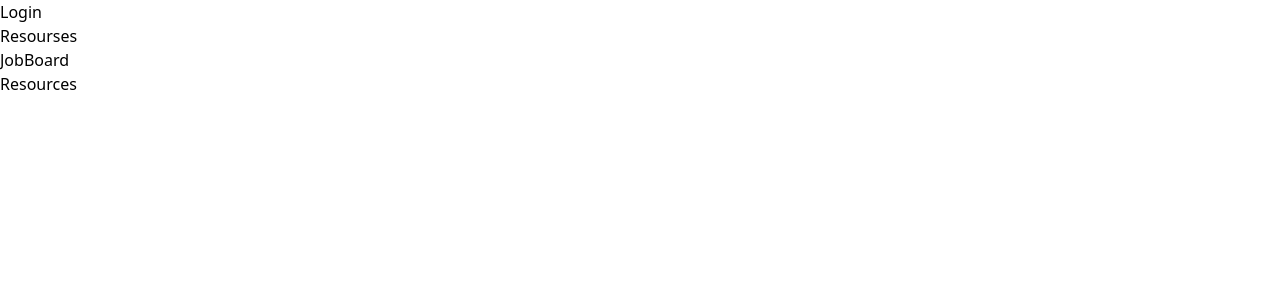
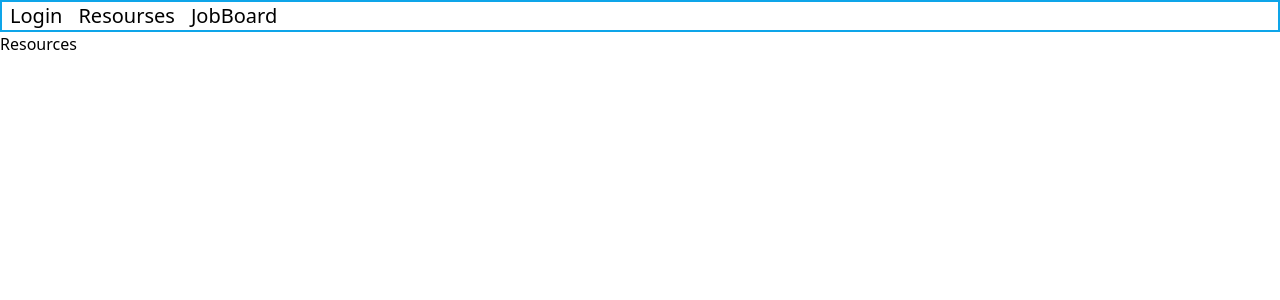
Before and after one commit to TeamTikiTaka/TikiTaka, a React app: page /resources in a window 1280 px wide. Shown: the top 300 px of the page. Built offline with nearby package versions, Linux system fonts and the light colour scheme.

Commit message:
initial Logain setup

```diff
--- a/client/App.tsx
+++ b/client/App.tsx
@@ -1,11 +1,19 @@
-import React from "react";
+import React, {useState} from "react";
 import MainContainer from "./Container/MainContainer";
 import NavBar from "./Container/NavBar";
+import { UserContext } from './Contexts/Contexts';
+
 const App = () => {
+
+  const [userId, setUserId] = useState(-1);
+  const [userLogin,setUserLogin] = useState(false)
+
   return (
     <>
+    <UserContext.Provider value = {{userId,setUserId,userLogin,setUserLogin}}>
     <NavBar/>
     <MainContainer/>
+    </UserContext.Provider>
     </>
   )
 }
--- a/client/Container/MainContainer.tsx
+++ b/client/Container/MainContainer.tsx
@@ -8,10 +8,11 @@ const MainContainer = () => {
   return (
     <>
     <Routes>
-      <Route path="/login" element={<Login />} />
+      {/* <Route path="/login" element={<Login />} /> */}
       <Route path="/jobboard" element={<JobBoard />} />
       <Route path="/resources" element={<Resources />} />
     </Routes>
+    <Login/>
     </>
   )
 }
--- a/client/Container/NavBar.tsx
+++ b/client/Container/NavBar.tsx
@@ -1,14 +1,20 @@
-import React  from "react";
+import React,{useContext}  from "react";
 import {useNavigate} from 'react-router-dom'
+import {UserContext} from '../Contexts/Contexts'
 
 function NavBar() {
 const navigate = useNavigate()
-
+const {userId,setUserId,setUserLogin,userLogin} = useContext(UserContext)
 function JobBoard(){
   navigate('/jobboard')
 }
 function Login(){
-  navigate('/login')
+  setUserLogin?.(true)
+  console.log(userLogin)
+  // navigate('/login')
+}
+function Logout(){
+  setUserId?.(-1)
 }
 function Resources(){
   navigate('/resources')
@@ -16,9 +22,14 @@ function Resources(){
 
 return(
   <>
-  <div onClick={Login}>Login</div>
-  <div onClick={Resources}>Resourses</div>
-  <div onClick={JobBoard}>JobBoard</div>
+  <div className='flex flex-row border-solid border-2 border-sky-500'>
+    {userId === -1 ?
+    <div className= 'text-xl text-black hover:text-purple-500 hover:translate-x-1 px-2' onClick={Login}>Login</div>:
+    <div className= 'text-xl text-black hover:text-purple-500 hover:translate-x-1 px-2' onClick={Logout}>Logout</div> }
+
+  <div className= 'text-xl text-black hover:text-purple-500 hover:translate-x-1 px-2' onClick={Resources}>Resourses</div>
+  <div className= 'text-xl text-black hover:text-purple-500 hover:translate-x-1 px-2' onClick={JobBoard}>JobBoard</div>
+  </div>
   </>
 )
 
--- /dev/null
+++ b/client/Contexts/Contexts.tsx
@@ -0,0 +1,9 @@
+import { createContext, type Dispatch, type SetStateAction } from 'react';
+export interface UserContextInterface{
+  userId?: number
+  setUserId?:Dispatch<SetStateAction<number>>
+  userLogin?: boolean
+  setUserLogin?:Dispatch<SetStateAction<boolean>>
+}
+//Initialize UserContext
+export const UserContext = createContext<UserContextInterface>({});
--- a/client/Pages/Login.tsx
+++ b/client/Pages/Login.tsx
@@ -1,9 +1,40 @@
-import React from "react";
-
+import React,{useState,useContext} from "react";
+import {UserContext} from '../Contexts/Contexts'
 function Login() {
+  const [username,setUsername] = useState('')
+  const [password,setPassword]= useState('')
+  const {setUserId,userLogin,setUserLogin} = useContext(UserContext)
+  const login= async () =>{
+    try {
+      const res = await fetch ('/api/login',{
+        method:'POST',
+        headers:{
+          'Content-Type':'application/json'
+        },
+        body: JSON.stringify({username,password})
+      })
+      const data = await res.json()
+      if(data === 'true'){
+        setUserId?.(data.UserId)
+      }
+      if(data === 'false'){
+        return "wrong username or password"
+      }
+    } catch (error) {
+      console.log(error)
+    }
+  }
   return (
     <>
-    <div>Login</div>
+    {userLogin === true ?
+    <div className='flex flex-col justify-center w-100 border-solid border-2 border-sky-500' >
+    <button onClick={()=>{setUserLogin?.(false)}}>X</button>
+    <input type='username' onChange={(e)=>{setUsername(e.target.value)}} className='bg-blue-500' placeholder='UserName Here'/>
+    <input type='password' onChange={(e)=>{setPassword(e.target.value)}} className='bg-blue-500' placeholder='Password Here'/>
+    <button type='submit' onClick={login} className='bg-blue-500 border-r-4'>Login</button>
+    HELLO
+    </div>
+     : " "}
     </>
   )
 }
```
